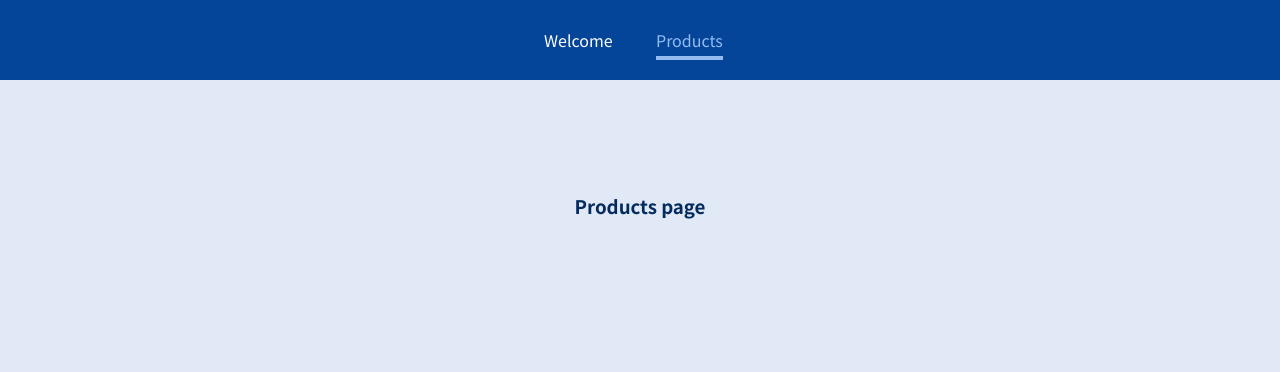
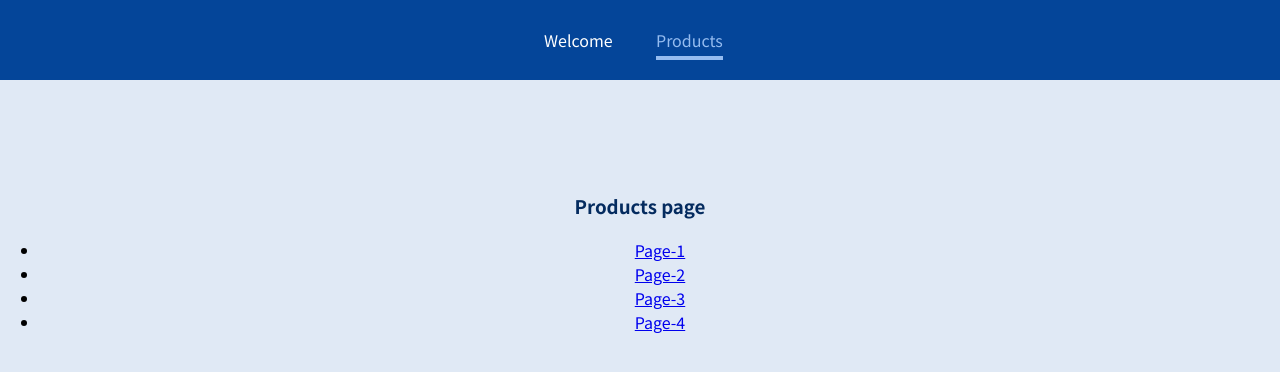
Before and after one commit to shahbaazchaviwale/react-mar-2022-router, a JavaScript app: page /products in a window 1280 px wide. Shown: the top 372 px of the page. Built offline with nearby package versions, Linux system fonts and the light colour scheme.

Commit message:
Using "Switch" and "exact" For Configuring Routes

```diff
--- a/src/App.js
+++ b/src/App.js
@@ -1,3 +1,4 @@
+import { Switch } from "react-router-dom";
 import { Route } from "react-router-dom";
 import MainHeader from "./Components/MainHeader";
 import ProductDetail from "./pages/ProductDetail";
@@ -9,15 +10,17 @@ function App() {
     <div>
       <MainHeader />
       <main>
+        <Switch>
           <Route path="/welcome">
             <Welcome />
           </Route>
-        <Route path="/products">
+          <Route path="/products" exact>
             <Products />
           </Route>
-        <Route path="/product-details/:productId">
+          <Route path="/products/:productId">
             <ProductDetail />
           </Route>
+        </Switch>
       </main>
     </div>
   );
--- a/src/pages/ProductDetail.js
+++ b/src/pages/ProductDetail.js
@@ -1,3 +1,4 @@
+import { Link } from "react-router-dom";
 import { useParams } from "react-router-dom";
 
 
@@ -7,6 +8,7 @@ const ProductDetail = () => {
     return <section>
         <h3>Prduct Details</h3>
         <p>{param.productId}</p>
+        <span><Link to="/products">Back</Link></span>
     </section>
 }
 
--- a/src/pages/Products.js
+++ b/src/pages/Products.js
@@ -1,6 +1,14 @@
+import { Link } from "react-router-dom";
+
 const Products = () => {
     return <div>
         <h3>Products page</h3>
+        <ul>
+            <li><Link to="/products/1">Page-1</Link></li>
+            <li><Link to="/products/2">Page-2</Link></li>
+            <li><Link to="/products/3">Page-3</Link></li>
+            <li><Link to="/products/4">Page-4</Link></li>
+        </ul>
     </div>
 }
 
```
Lines whose indentation alone changed are shown as unchanged.
